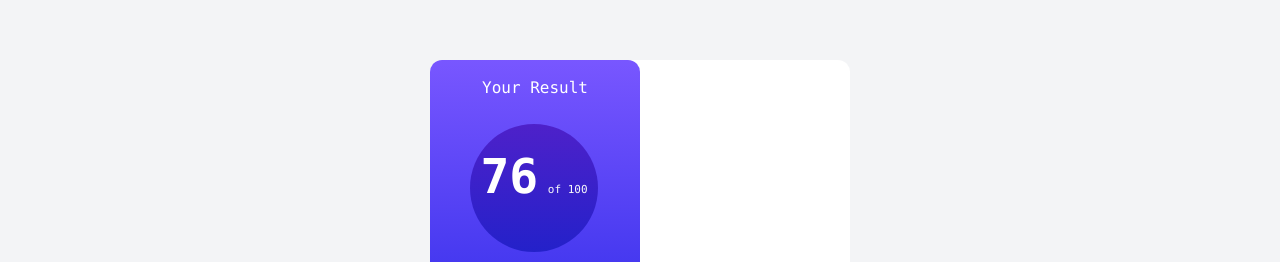
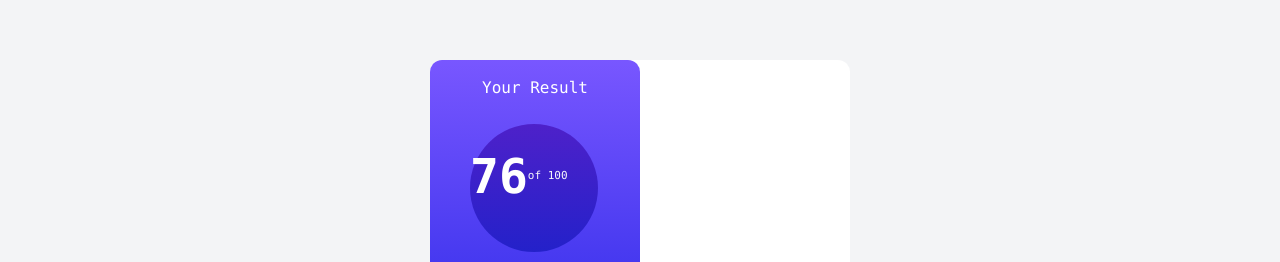
Before and after one commit to HayatsCodes/results-summary-component, a website: page index.html in a window 1280 px wide. Shown: the part 190-452 px from the top of the page. Drawn offline with Linux system fonts and the light colour scheme.

```diff
--- a/index.html
+++ b/index.html
@@ -19,7 +19,7 @@
           Your Result
         </p>
         <div class="bg-gradient-to-b from-violet-blue to-persian-blue w-32 h-32 rounded-full mx-auto mt-16 absolute left-10">
-          <p class="text-white font-bold text-center mt-4">
+          <p class="text-white font-bold text-center mt-4 flex items-center mt-4">
             <span class="inline-block text-5xl mb-0">
               76
             </span>
```
